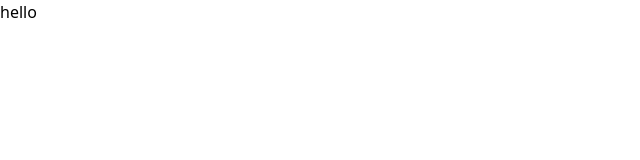
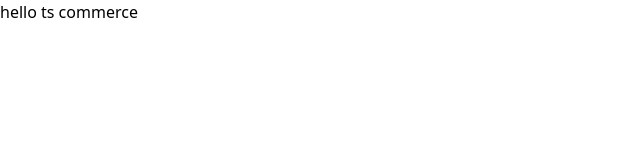
Before and after one commit to JohnsCodingLab/ts-commerce-frontend, a React (Vite) app: page / in a window 1280 px wide. Shown: the top 160 px of the page, without its empty margins (0-640 px from the left). Built offline with nearby package versions, Linux system fonts and the light colour scheme.

Commit message:
app adjustment co-authored commit
Co-authored-by: Callmiremzy <callmiremzy@users.noreply.github.com>

```diff
--- a/src/App.tsx
+++ b/src/App.tsx
@@ -1,7 +1,7 @@
 function App() {
   return (
     <>
-      <h1>hello</h1>
+      <h1>hello ts commerce</h1>
     </>
   );
 }
```
